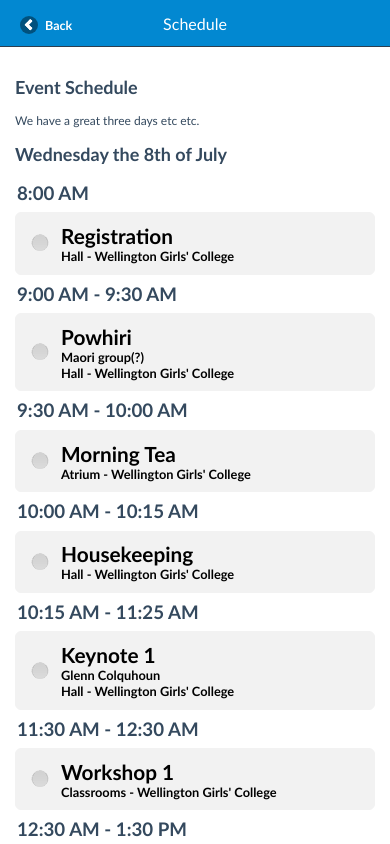
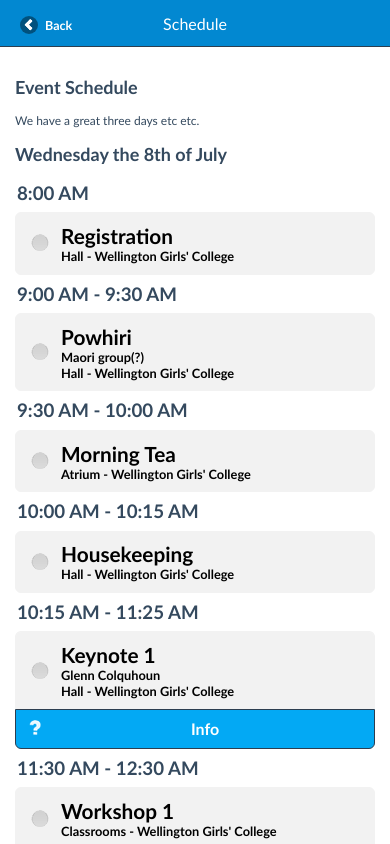
Before and after one commit to doublethink/Capital-Letters-2015, a plain HTML site: page www/index.html in a window 390 px wide. Both pictures are taken after a click on the link "Schedule". Shown: the part 1-845 px from the top of the page. Drawn offline with Linux system fonts and the light colour scheme; some packages are replaced by stand-ins of ours.

Commit message:
Added info to schedules

```diff
--- a/www/css/index.css
+++ b/www/css/index.css
@@ -66,6 +66,10 @@ margin: .8em 30% .8em;
 
 fieldset .ui-radio label span .ui-icon-radio-on {
     background-color: #FF5722;
+}
+
+.schedule-info {
+    background-color: #03A9F4;
 }
 
 .keynote .ui-btn-inner {
--- a/www/index.html
+++ b/www/index.html
@@ -99,6 +99,7 @@
                             <p class="cl-label-margin small-text">Glenn Colquhoun</p>
                             <p class="cl-label-margin small-text">Hall - Wellington Girls' College</p>
                         </label>
+                        <a class="schedule-info" data-icon="ms-question" data-theme="a" href="#glenn-page"  data-role="button" >Info</a>
                     </fieldset>
 
                     <fieldset data-role="controlgroup" class="keynote">
@@ -133,6 +134,7 @@
                             <p class="cl-label-margin small-text">Karen Melhuish Spencer</p>
                             <p class="cl-label-margin small-text">Hall - Wellington Girls' College</p>
                         </label>
+                        <a class="schedule-info" data-icon="ms-question" data-theme="a" href="#karen-page"  data-role="button" >Info</a>
                     </fieldset>
 
                     <fieldset data-role="controlgroup" class="keynote">
@@ -217,6 +219,7 @@
                             <p class="cl-label-margin small-text">Bernard Beckett</p>
                             <p class="cl-label-margin small-text">Hall - Wellington Girls' College</p>
                         </label>
+                        <a class="schedule-info" data-icon="ms-question" data-theme="a" href="#bernard-page"  data-role="button" >Info</a>
                     </fieldset>
 
                     <fieldset data-role="controlgroup" class="keynote">
@@ -322,6 +325,7 @@
                             <p class="cl-label-margin small-text">Karlo Mila</p>
                             <p class="cl-label-margin small-text">Hall - Wellington Girls' College</p>
                         </label>
+                        <a class="schedule-info" data-icon="ms-question" data-theme="a" href="#karlo-page"  data-role="button" >Info</a>
                     </fieldset>
 
                     <fieldset data-role="controlgroup" class="keynote">
```
